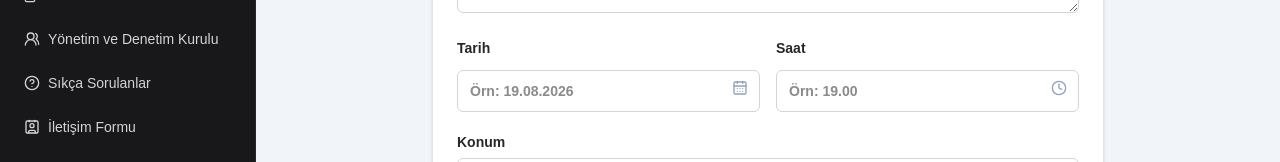
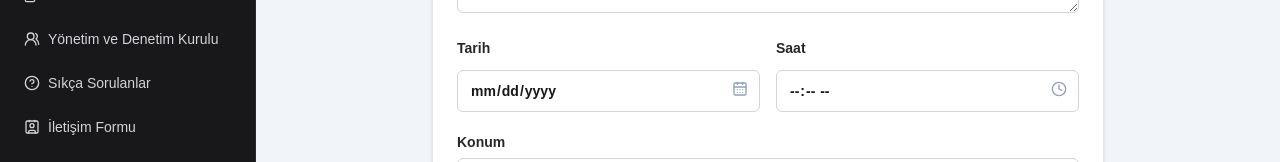
Before and after one commit to pclelif/mezun-dernegi, a Next.js app: page /admin/etkinlikler/yeni in a window 1280 px wide. Shown: the part 357-519 px from the top of the page. Built offline with nearby package versions, Linux system fonts and the light colour scheme; no server answers; the database is empty.

Commit message:
Revert "style: switch Tarih and Saat to unconstrained text inputs with clear placeholders and smart date parsing"
This reverts commit 10c10c63fe40f947cf50e5d311aa3bcf03fe870b.

```diff
--- a/src/components/admin/AnnouncementForm.tsx
+++ b/src/components/admin/AnnouncementForm.tsx
@@ -81,14 +81,8 @@ export function AnnouncementForm({ initial }: AnnouncementFormProps) {
         <label className="block text-sm font-semibold text-zinc-800">
           Tarih
           <div className="relative mt-1.5">
-            <input
-              name="date"
-              type="text"
-              defaultValue={initial?.date ?? ""}
-              placeholder="Örn: 19.08.2026"
-              className={`${fieldClass} mt-0 pr-10`}
-            />
-            <CalendarDays className="pointer-events-none absolute right-3 top-1/2 size-4 -translate-y-1/2 text-slate-400" aria-hidden="true" />
+            <input name="date" type="date" defaultValue={initial?.date ?? ""} className={`${fieldClass} mt-0 cursor-pointer pr-10`} />
+            <CalendarDays className="pointer-events-none absolute right-3 top-[calc(50%+1px)] size-4 -translate-y-1/2 text-slate-400" aria-hidden="true" />
           </div>
         </label>
 
--- a/src/components/admin/EventForm.tsx
+++ b/src/components/admin/EventForm.tsx
@@ -31,13 +31,8 @@ export function EventForm({ initial }: EventFormProps) {
     }
 
     const dateVal = String(form.get("date") ?? "").trim();
-    let autoStatus = "upcoming";
-    if (dateVal) {
-      const parts = dateVal.split(".");
-      const isoDate = parts.length === 3 ? `${parts[2]}-${parts[1].padStart(2, "0")}-${parts[0].padStart(2, "0")}` : dateVal;
-      const todayStr = new Date().toISOString().split("T")[0];
-      if (isoDate < todayStr) autoStatus = "past";
-    }
+    const todayStr = new Date().toISOString().split("T")[0];
+    const autoStatus = dateVal && dateVal < todayStr ? "past" : "upcoming";
 
     const payload = {
       title,
@@ -94,27 +89,15 @@ export function EventForm({ initial }: EventFormProps) {
           <label className="block text-sm font-semibold text-zinc-800">
             Tarih
             <div className="relative mt-1.5">
-              <input
-                name="date"
-                type="text"
-                defaultValue={initial?.date ?? ""}
-                placeholder="Örn: 19.08.2026"
-                className={`${fieldClass} mt-0 pr-10`}
-              />
-              <CalendarDays className="pointer-events-none absolute right-3 top-1/2 size-4 -translate-y-1/2 text-slate-400" aria-hidden="true" />
+              <input name="date" type="date" defaultValue={initial?.date ?? ""} className={`${fieldClass} mt-0 cursor-pointer pr-10`} />
+              <CalendarDays className="pointer-events-none absolute right-3 top-[calc(50%+1px)] size-4 -translate-y-1/2 text-slate-400" aria-hidden="true" />
             </div>
           </label>
           <label className="block text-sm font-semibold text-zinc-800">
             Saat
             <div className="relative mt-1.5">
-              <input
-                name="time"
-                type="text"
-                defaultValue={initial?.time ?? ""}
-                placeholder="Örn: 19.00"
-                className={`${fieldClass} mt-0 pr-10`}
-              />
-              <Clock className="pointer-events-none absolute right-3 top-1/2 size-4 -translate-y-1/2 text-slate-400" aria-hidden="true" />
+              <input name="time" type="time" defaultValue={initial?.time ?? ""} className={`${fieldClass} mt-0 cursor-pointer pr-10`} placeholder="15:00" />
+              <Clock className="pointer-events-none absolute right-3 top-[calc(50%+1px)] size-4 -translate-y-1/2 text-slate-400" aria-hidden="true" />
             </div>
           </label>
         </div>
```
